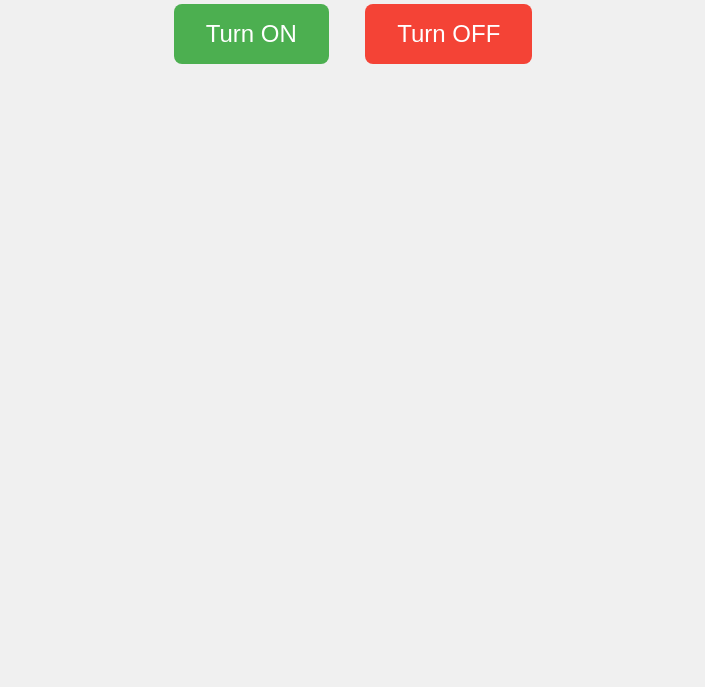
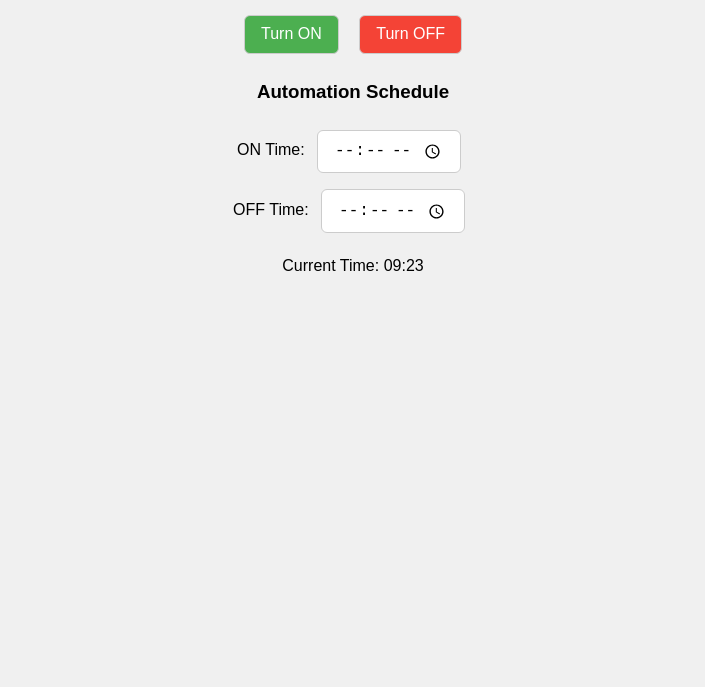
Before and after one commit to salman-io/esp32-dashboard, a plain HTML site: page index.html in a window 1280 px wide. Shown: the part 113-800 px from the top of the page, without its empty margins (287-992 px from the left). Drawn offline with Linux system fonts and the light colour scheme.

Commit message:
Update index.html

```diff
--- a/index.html
+++ b/index.html
@@ -3,7 +3,7 @@
 <head>
   <meta charset="UTF-8" />
   <meta name="viewport" content="width=device-width, initial-scale=1.0"/>
-  <title>ESP32 Remote Control</title>
+  <title>ESP32 Timer Automation</title>
   <style>
     body {
       font-family: Arial, sans-serif;
@@ -14,14 +14,12 @@
     h1 {
       color: #333;
     }
-    button {
-      font-size: 1.5rem;
-      padding: 1rem 2rem;
-      margin: 1rem;
-      border: none;
-      border-radius: 8px;
-      cursor: pointer;
-      transition: 0.3s;
+    button, input {
+      font-size: 1rem;
+      padding: 0.6rem 1rem;
+      margin: 0.5rem;
+      border-radius: 6px;
+      border: 1px solid #ccc;
     }
     .on { background-color: #4CAF50; color: white; }
     .off { background-color: #f44336; color: white; }
@@ -29,13 +27,20 @@
 </head>
 <body>
 
-  <h4>ESP32 Remote LED Control</h4>
-  <button class="on" onclick="sendCommand('on')">Turn ON</button>
+  <h1>ESP32 Remote with Real-Time Automation</h1>
+
+  <button class="on" onclick="handleOn()">Turn ON</button>
   <button class="off" onclick="sendCommand('off')">Turn OFF</button>
+
+  <h3>Automation Schedule</h3>
+  <label>ON Time: <input type="time" id="onTime"></label><br>
+  <label>OFF Time: <input type="time" id="offTime"></label><br>
+
   <p id="status"></p>
+  <p id="timeDisplay"></p>
 
   <script>
-    const apiUrl = "https://esp32-api-iq12.onrender.com/command"; // Replace this with your actual Replit URL
+    const apiUrl = "https://esp32-api-iq12.onrender.com/command"; // Replace with your actual URL
 
     async function sendCommand(state) {
       try {
@@ -51,6 +56,28 @@
         document.getElementById("status").innerText = "Failed to send command.";
       }
     }
+
+    function handleOn() {
+      sendCommand("on");
+    }
+
+    // Automation Timer Check
+    setInterval(() => {
+      const now = new Date();
+      const currentTime = now.toTimeString().slice(0, 5); // HH:MM format
+      document.getElementById("timeDisplay").innerText = "Current Time: " + currentTime;
+
+      const onTime = document.getElementById("onTime").value;
+      const offTime = document.getElementById("offTime").value;
+
+      if (currentTime === onTime) {
+        sendCommand("on");
+      }
+      if (currentTime === offTime) {
+        sendCommand("off");
+      }
+
+    }, 1000); // Check every second
   </script>
 
 </body>
```
